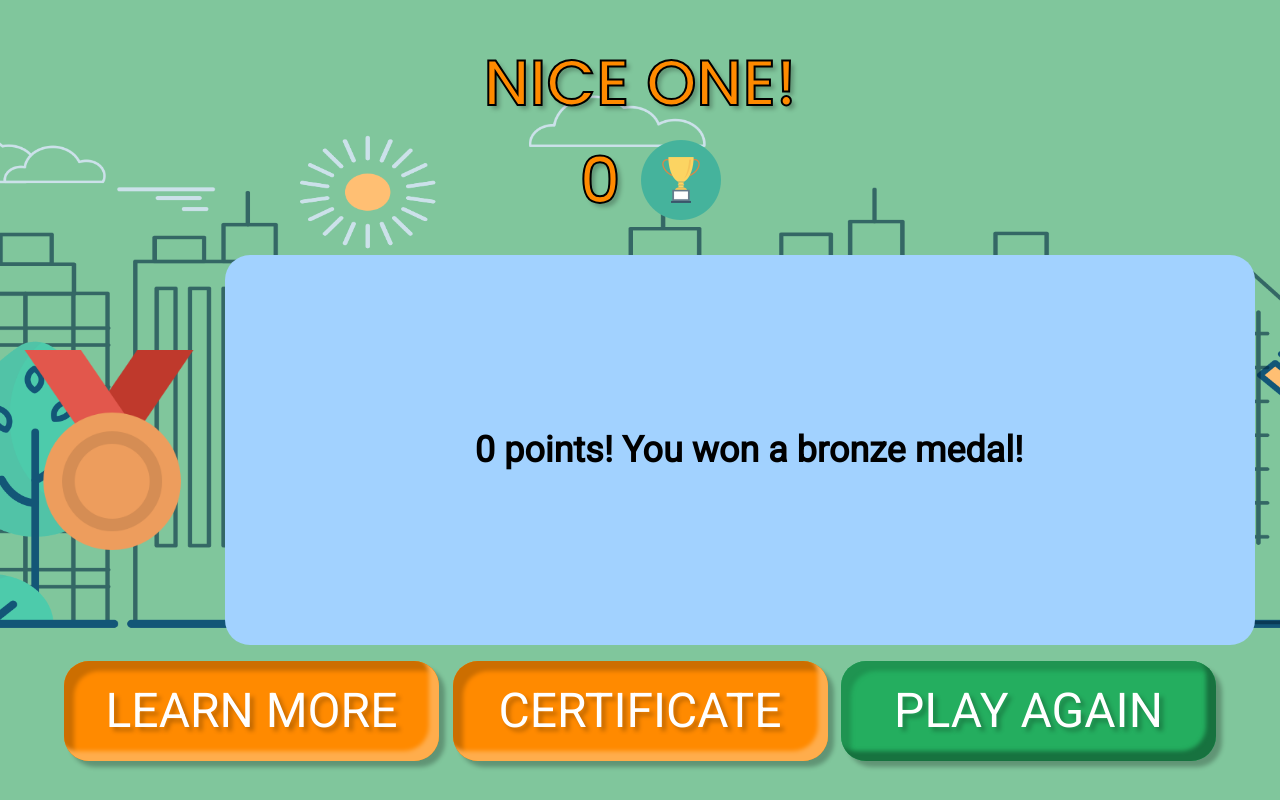
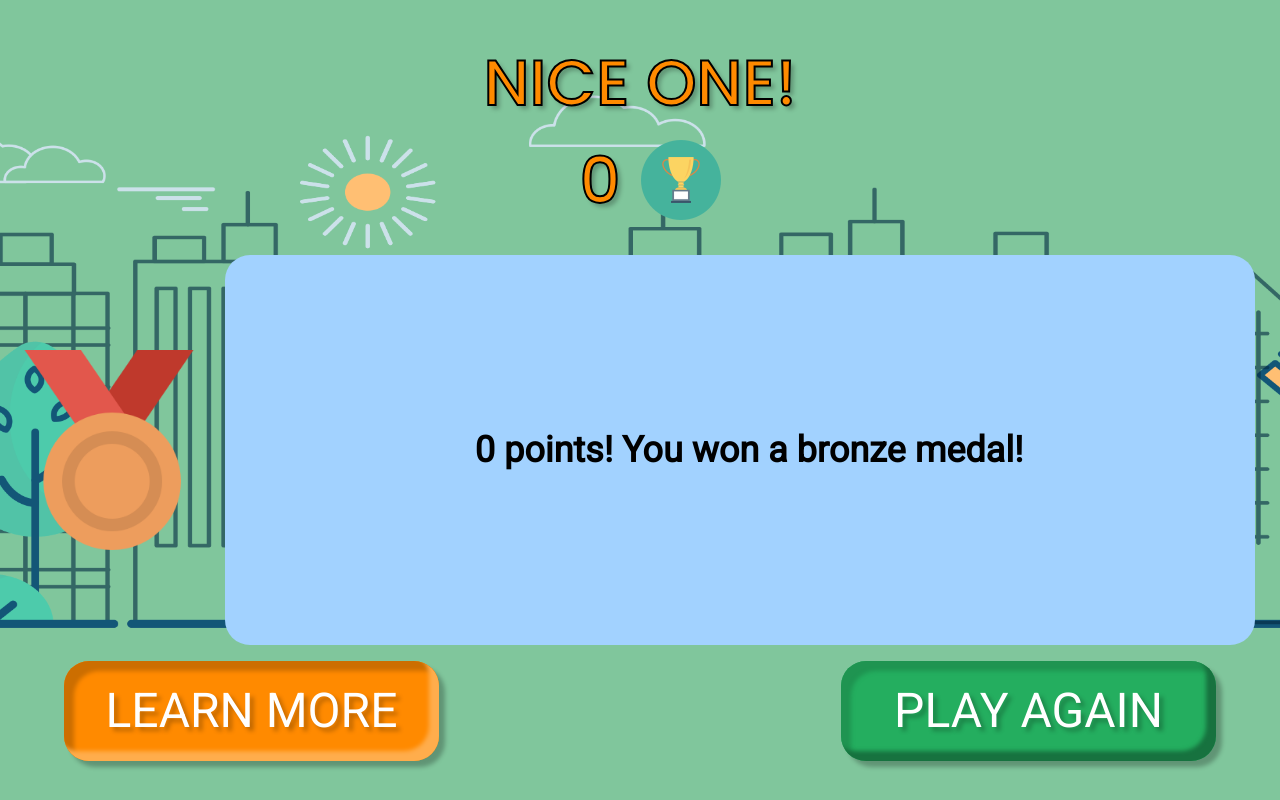
Before and after one commit to yadav-aman/toycathon21, a React (Create React App) app: page /results in a window 1280 px wide. Built offline with nearby package versions, Linux system fonts and the light colour scheme.

Commit message:
Added certificate logic

```diff
--- a/src/components/ResultScreen/ResultScreen.js
+++ b/src/components/ResultScreen/ResultScreen.js
@@ -83,9 +83,11 @@ const ResultScreen = (props) => {
             handleClose={props.hideCertificate}
           ></CertificateModal>
         )}
-        <Button label="Certificate" handleClick={props.showCertificate}>
-          {props.label}
-        </Button>
+        {props.count > 20 && (
+          <Button label="Certificate" handleClick={props.showCertificate}>
+            {props.label}
+          </Button>
+        )}
 
         <Button primary label="Play again" handleClick={restartGame}>
           {props.label}
```
